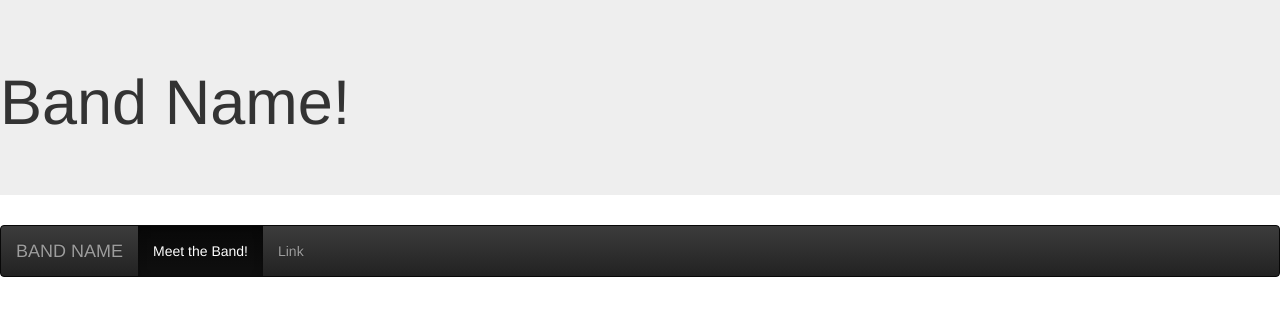
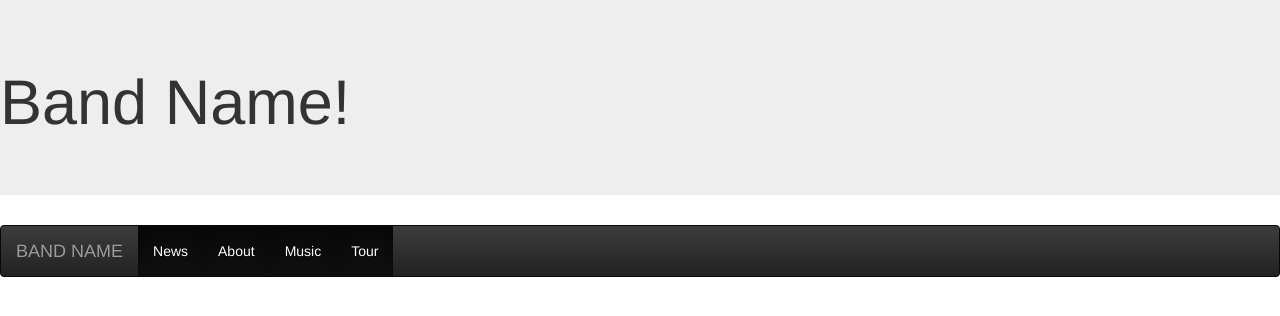
Before and after one commit to kbullins/CS399Band, a Django app: page / in a window 1280 px wide. Shown: the top 316 px of the page. Run offline with Django 3.2, Linux system fonts and the light colour scheme; some libraries are stand-ins or nearby versions.

Commit message:
Set Up News, Tour, Music Pages, Updated Index
I added News, Tours, and Music pages to the template, and I also
updated the navigation on the index page to link to those pages.

```diff
--- a/bandProj/templates/index.html
+++ b/bandProj/templates/index.html
@@ -22,8 +22,10 @@
 	<nav class="navbar navbar-inverse navbar static-top">
 		<ul class="nav navbar-nav">
 			<a class="navbar-brand" href="#">BAND NAME</a>
-			<li class="active"><a href="\theBand">Meet the Band! <span class="sr-only">(current)</span></a></li>
-			<li><a href="#">Link</a></li>
+			<li class="active"><a href="\news">News<span class="sr-only">(current)</span></a></li>
+			<li class="active"><a href="\theBand">About<span class="sr-only">(current)</span></a></li>
+			<li class="active"><a href="\music">Music<span class="sr-only">(current)</span></a></li>
+			<li class="active"><a href="\tour">Tour<span class="sr-only">(current)</span></a></li>
 		</ul>
 	</nav>
 
```
Also changed, not shown: bandProj/templates/music.html (added), bandProj/templates/news.html (added), bandProj/templates/tour.html (added), 5 other files.
